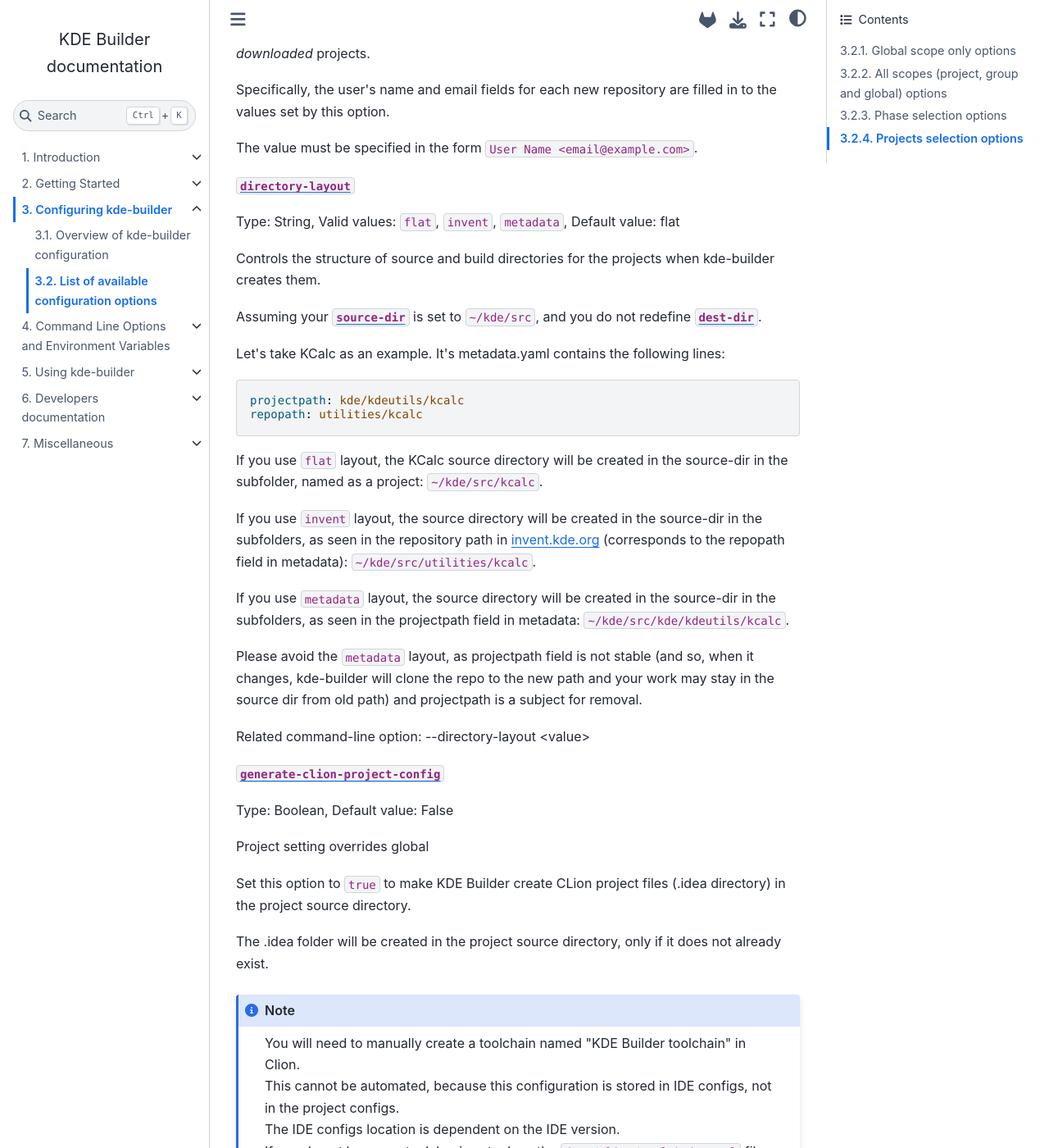
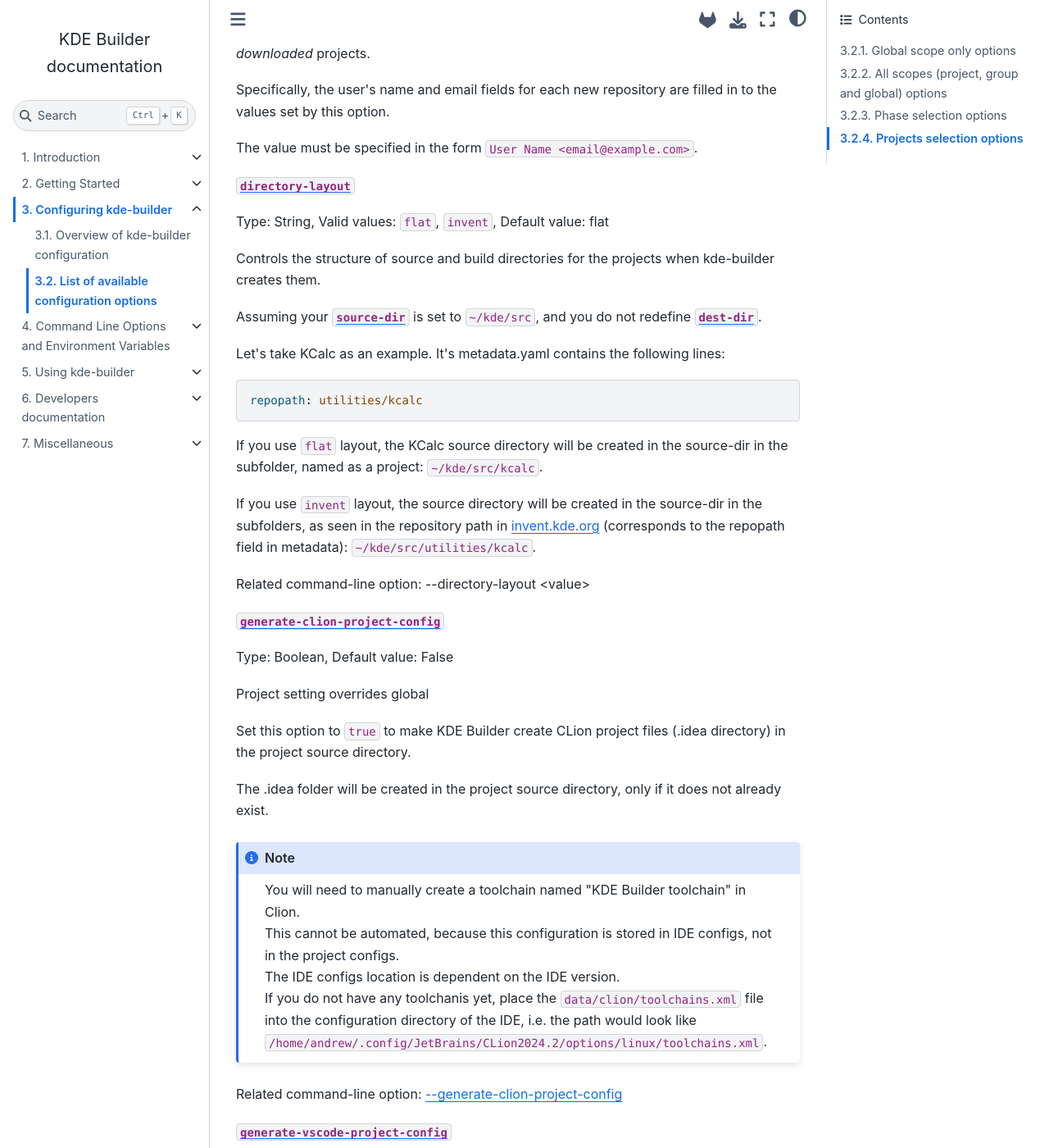
Before and after one commit to KDE/kde-builder, a Sphinx documentation site: the page built from doc/configuration/conf-options-table.md, in a window 1280 px wide and 1400 px high, scrolled down 12417 px. Shown: the whole window at 82% size. Built offline with Sphinx 7.4.7 and the Sphinx Book theme 1.1.4, drawn with Linux system fonts in a browser that asks for light colours.

Commit message:
remove: Stop supporting directory-layout "metadata" (projectpath)
In case some users had it (there is no reason to use it), the
warning message will be shown, and value will be changed to "flat".

````diff
--- a/doc/configuration/conf-options-table.md
+++ b/doc/configuration/conf-options-table.md
@@ -583,7 +583,7 @@
 (conf-directory-layout)=
 [`directory-layout`](conf-directory-layout)
 
-Type: String, Valid values: `flat`, `invent`, `metadata`, Default value: flat
+Type: String, Valid values: `flat`, `invent`, Default value: flat
 
 Controls the structure of source and build directories for the projects when kde-builder creates them.
 
@@ -591,7 +591,6 @@
 
 Let's take KCalc as an example. It's metadata.yaml contains the following lines:
 ```yaml
-projectpath: kde/kdeutils/kcalc
 repopath: utilities/kcalc
 ```
 
@@ -599,12 +598,6 @@
 
 If you use `invent` layout, the source directory will be created in the source-dir in the subfolders, as seen in the repository path in
 [invent.kde.org](https://invent.kde.org/) (corresponds to the repopath field in metadata): `~/kde/src/utilities/kcalc`.
-
-If you use `metadata` layout, the source directory will be created in the source-dir in the subfolders, as seen in the projectpath field in metadata:
-`~/kde/src/kde/kdeutils/kcalc`.
-
-Please avoid the `metadata` layout, as projectpath field is not stable (and so, when it changes, kde-builder will clone the repo to the new path and
-your work may stay in the source dir from old path) and projectpath is a subject for removal.
 
 Related command-line option: --directory-layout \<value\>
 
````
Also changed, not shown: 1 other file.
